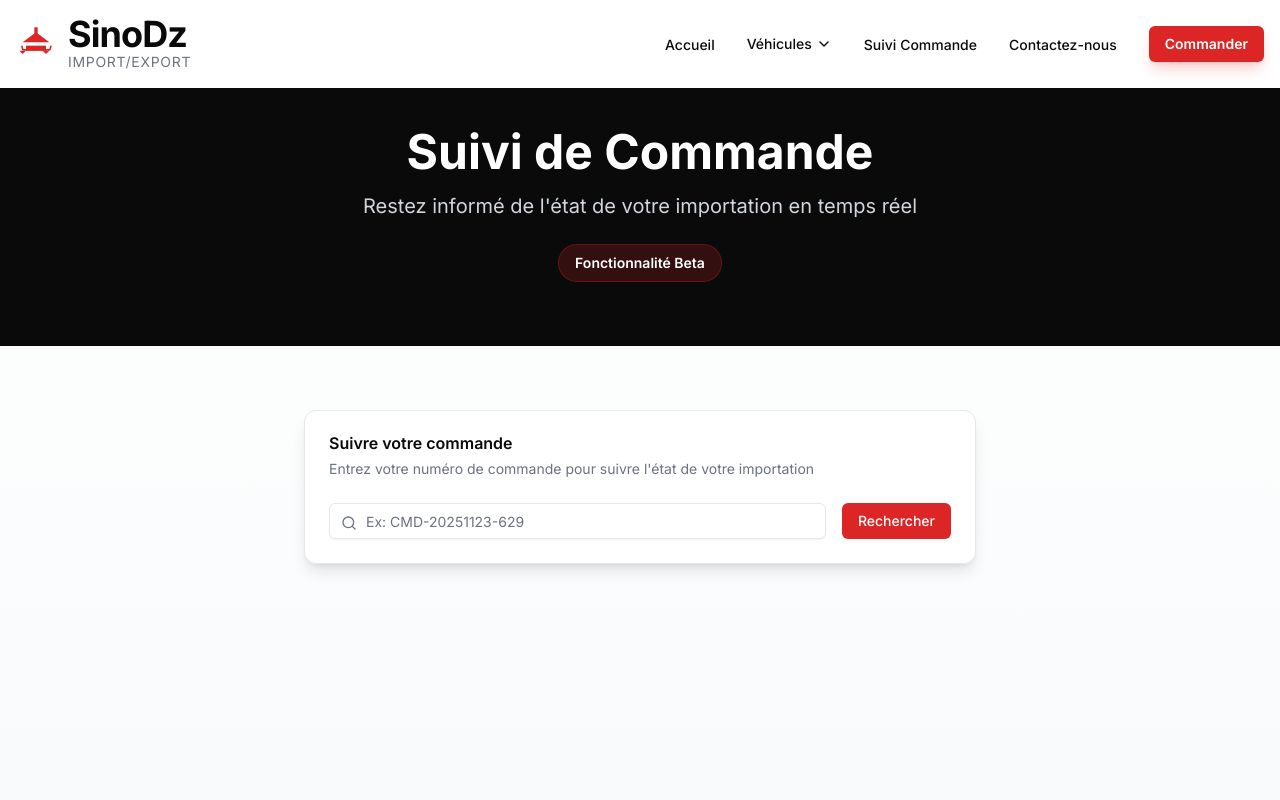
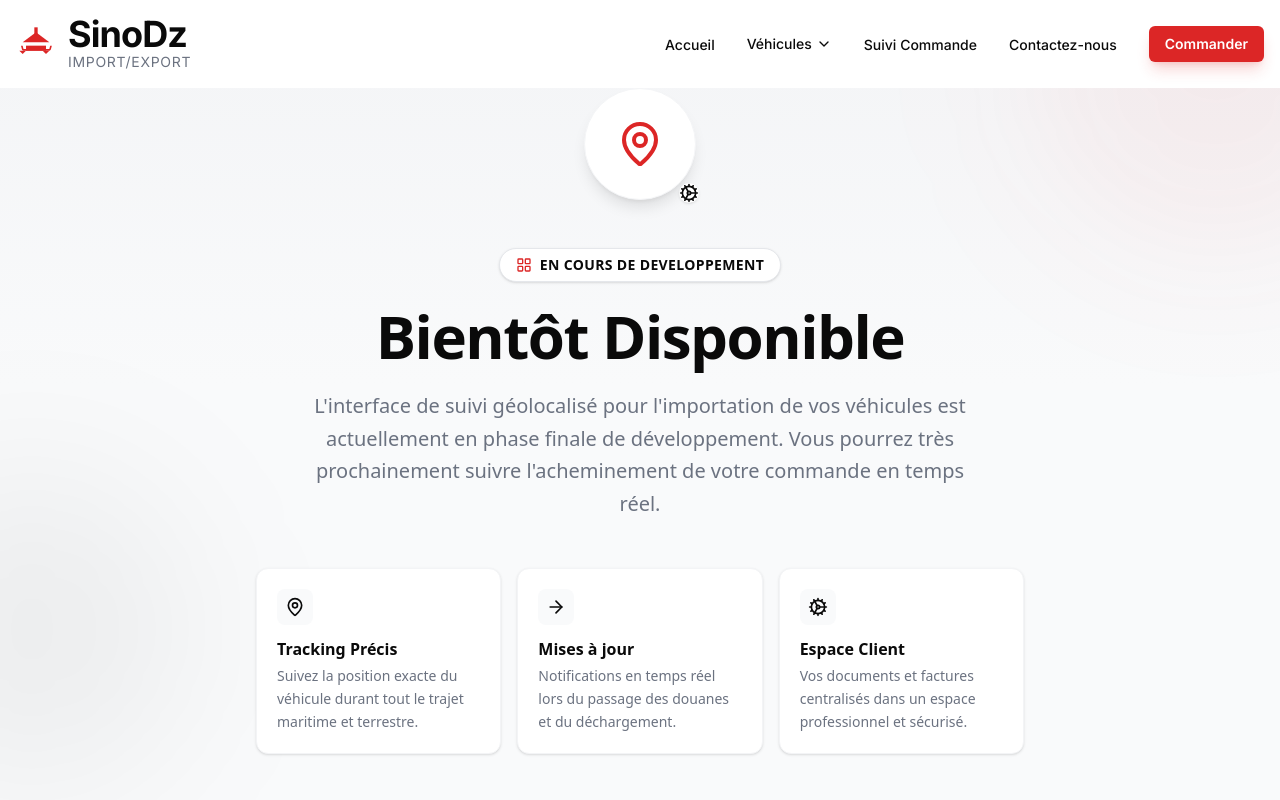
Before and after one commit to Ohmacore/front-sinodz, a Next.js app: page /track in a window 1280 px wide. Shown: the top 800 px of the page. Built offline with nearby package versions, Linux system fonts and the light colour scheme.

Commit message:
fixed front

```diff
--- a/src/app/contact/page.tsx
+++ b/src/app/contact/page.tsx
@@ -211,7 +211,7 @@ export default function ContactPage() {
                                                         onChange={handleChange}
                                                         required
                                                         className="border-gray-300 focus:border-primary focus:ring-primary"
-                                                        placeholder="+213 555 123 456"
+                                                        placeholder="05 55 123 456"
                                                     />
                                                 </div>
                                                 <div className="space-y-2">
--- a/src/app/track/page.tsx
+++ b/src/app/track/page.tsx
@@ -1,31 +1,89 @@
-import { Suspense } from "react";
-import { TrackingWidget } from "@/components/track/TrackingWidget";
-import { Loader2 } from "lucide-react";
+"use client";
+
+import { MapPin, ArrowRight, Cog, LayoutGrid } from "lucide-react";
+import Link from "next/link";
+import { Button } from "@/components/ui/button";
 
 export default function TrackPage() {
     return (
-        <div className="min-h-screen bg-gradient-to-b from-white to-gray-50">
-            {/* Header Section */}
-            <section className="bg-secondary text-white pt-32 pb-16">
-                <div className="container mx-auto px-4 text-center">
-                    <h1 className="text-4xl md:text-5xl font-bold text-white mb-4">Suivi de Commande</h1>
-                    <p className="text-xl text-gray-300 max-w-2xl mx-auto">
-                        Restez informé de l'état de votre importation en temps réel
-                    </p>
-                    <div className="mt-6 inline-block px-4 py-2 rounded-full bg-primary/20 text-white text-sm font-semibold border border-primary/30">
-                        Fonctionnalité Beta
+        <div className="min-h-[100dvh] bg-gray-50 flex flex-col items-center justify-center py-20 px-4 relative overflow-hidden font-sans">
+            {/* Subtle background decoration matches site */}
+            <div className="absolute top-0 inset-x-0 h-96 bg-gradient-to-b from-gray-100 to-transparent pointer-events-none" />
+
+            {/* Decorative background circle */}
+            <div className="absolute -top-32 -right-32 w-96 h-96 bg-primary/5 rounded-full blur-[80px]" />
+            <div className="absolute top-1/2 -left-32 w-80 h-80 bg-secondary/5 rounded-full blur-[80px]" />
+
+            <div className="relative z-10 w-full max-w-3xl flex flex-col items-center text-center">
+
+                {/* Central Icon Container */}
+                <div className="relative mb-10 w-32 h-32 flex items-center justify-center">
+                    {/* Animated rings */}
+                    <div className="absolute inset-0 bg-primary/10 rounded-full animate-ping" style={{ animationDuration: '3s' }} />
+                    <div className="absolute inset-2 bg-white rounded-full shadow-lg flex items-center justify-center border border-gray-100 z-10">
+                        <MapPin className="h-12 w-12 text-primary" />
+                        <Cog className="h-5 w-5 text-secondary absolute -bottom-1 -right-1 animate-spin-slow bg-white rounded-full shadow-sm" />
                     </div>
                 </div>
-            </section>
 
-            {/* Tracking Widget */}
-            <div className="container px-4 mx-auto py-16">
-                <div className="max-w-3xl mx-auto">
-                    <Suspense fallback={<div className="flex justify-center"><Loader2 className="animate-spin text-primary" /></div>}>
-                        <TrackingWidget />
-                    </Suspense>
+                {/* Badge matching rest of the site */}
+                <div className="inline-flex items-center gap-2 px-4 py-1.5 rounded-full bg-white border border-gray-200 text-secondary text-sm font-bold tracking-wide uppercase mb-6 shadow-sm">
+                    <LayoutGrid className="h-4 w-4 text-primary" />
+                    En Cours de Developpement
                 </div>
+
+
+                {/* Title */}
+                <h1 className="text-4xl md:text-6xl font-black text-secondary mb-6 tracking-tight">
+                    Bientôt Disponible
+                </h1>
+
+                {/* Description */}
+                <p className="text-lg md:text-xl text-muted-foreground mb-12 max-w-2xl leading-relaxed">
+                    L'interface de suivi géolocalisé pour l'importation de vos véhicules est actuellement en phase finale de développement. Vous pourrez très prochainement suivre l'acheminement de votre commande en temps réel.
+                </p>
+
+                {/* Feature Grid that matches CarDetails spec grids */}
+                <div className="grid grid-cols-1 md:grid-cols-3 gap-4 w-full max-w-3xl mb-12 text-left">
+                    <div className="bg-white p-5 rounded-xl border border-gray-100 shadow-sm transition-colors hover:border-gray-200">
+                        <div className="bg-gray-50 inline-flex p-2 rounded-lg mb-3">
+                            <MapPin className="h-5 w-5 text-secondary" />
+                        </div>
+                        <h3 className="font-bold text-secondary text-base mb-1">Tracking Précis</h3>
+                        <p className="text-sm text-muted-foreground leading-relaxed">Suivez la position exacte du véhicule durant tout le trajet maritime et terrestre.</p>
+                    </div>
+
+                    <div className="bg-white p-5 rounded-xl border border-gray-100 shadow-sm transition-colors hover:border-gray-200">
+                        <div className="bg-gray-50 inline-flex p-2 rounded-lg mb-3">
+                            <ArrowRight className="h-5 w-5 text-secondary" />
+                        </div>
+                        <h3 className="font-bold text-secondary text-base mb-1">Mises à jour</h3>
+                        <p className="text-sm text-muted-foreground leading-relaxed">Notifications en temps réel lors du passage des douanes et du déchargement.</p>
+                    </div>
+
+                    <div className="bg-white p-5 rounded-xl border border-gray-100 shadow-sm transition-colors hover:border-gray-200">
+                        <div className="bg-gray-50 inline-flex p-2 rounded-lg mb-3">
+                            <Cog className="h-5 w-5 text-secondary" />
+                        </div>
+                        <h3 className="font-bold text-secondary text-base mb-1">Espace Client</h3>
+                        <p className="text-sm text-muted-foreground leading-relaxed">Vos documents et factures centralisés dans un espace professionnel et sécurisé.</p>
+                    </div>
+                </div>
+
+                {/* Action Button matching CarDetails logic */}
+                <Link href="/">
+                    <Button
+                        size="lg"
+                        className="bg-secondary hover:bg-secondary/90 text-white px-10 py-7 font-bold text-lg rounded-xl shadow-md transition-all hover:scale-105 active:scale-95 group"
+                    >
+                        Retourner à l'accueil
+                        <ArrowRight className="ml-2 h-5 w-5 group-hover:translate-x-1 transition-transform" />
+                    </Button>
+                </Link>
             </div>
+
+            {/* Bottom border separator */}
+            <div className="absolute bottom-0 left-0 right-0 h-px bg-gradient-to-r from-transparent via-gray-200 to-transparent" />
         </div>
     );
 }
--- a/src/components/home/HomeClient.tsx
+++ b/src/components/home/HomeClient.tsx
@@ -121,8 +121,8 @@ export default function HomeClient({
                     <div className="grid grid-cols-1 md:grid-cols-3 gap-8">
                         {[
                             { icon: Shield, title: "Garantie Complète", desc: "Tous nos véhicules sont vérifiés et garantis pour votre tranquillité d'esprit.", delay: "0ms" },
-                            { icon: Zap, title: "Livraison Rapide", desc: "Importation et livraison en 4-6 semaines seulement.", delay: "100ms" },
-                            { icon: Globe, title: "Réseau International", desc: "Accès à plus de 15 pays pour trouver votre véhicule idéal.", delay: "200ms" }
+                            { icon: Zap, title: "Livraison Rapide", desc: "Importation et livraison en 8-10 semaines seulement.", delay: "100ms" },
+                            { icon: Globe, title: "Réseau International", desc: "Accès à plusieurs pays pour trouver votre véhicule idéal.", delay: "200ms" }
                         ].map((feature, idx) => (
                             <div
                                 key={idx}
```
Also changed, not shown: src/components/cars/CarDetailsClient.tsx (+9 -3 lines).
